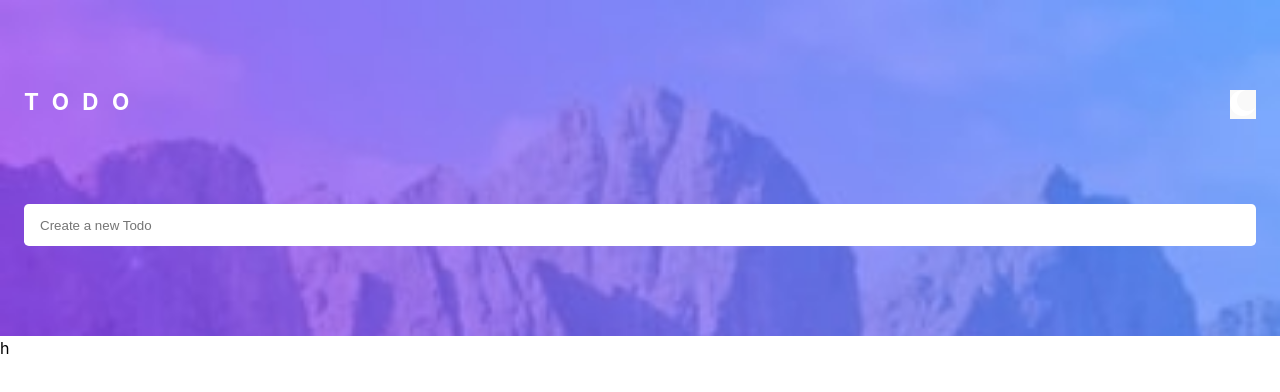
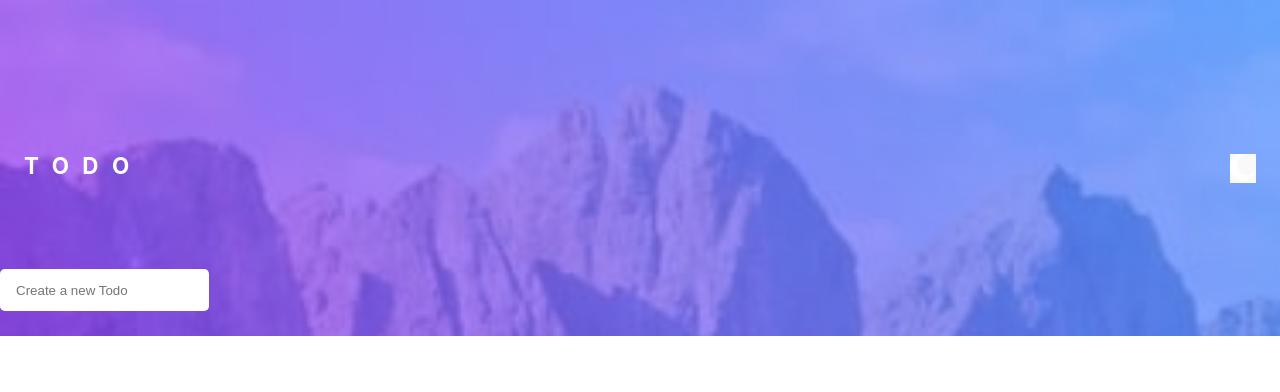
Before and after one commit to IdrisDY/TODO-App, a React (Vite) app: page / in a window 1280 px wide. Shown: the top 392 px of the page. Built offline with nearby package versions, Linux system fonts and the light colour scheme.

Commit message:
to fix toggletheme todo

```diff
--- a/src/App.css
+++ b/src/App.css
@@ -29,7 +29,7 @@ flex-direction: column;
 
 }
 .todo-bottom{
-  height: 100%;
+  height: 70vh;
 }
 .todo-top-toggle{
   display: flex;
@@ -54,9 +54,15 @@ width: 100%;
 }
 .todo-content{
   position: absolute;
-  top: 70%;
+
 }
 .todo-main{
   background:black;
   color: white;
 }
+.todo-inp-container{
+  position: absolute;
+  top: 30%;
+  display: flex;
+  justify-self: center;
+}
--- a/src/Components/createTodo.jsx
+++ b/src/Components/createTodo.jsx
@@ -51,7 +51,7 @@ setNom('')
 
 
   return (
-   <>
+   <div className='todo-inp-container'>
     <div className= 'input-content'>
 
 
@@ -65,7 +65,7 @@ setNom('')
     }
 </div>
 
-    </>
+    </div>
   )
 }
 
--- a/src/Components/mainTodo.jsx
+++ b/src/Components/mainTodo.jsx
@@ -7,10 +7,10 @@ import Todos from './createTodo'
 import { Todo } from './Todo'
 export const MainTodo = () => {
    const [theme, setTheme] = useState('light')
-   const [changeImg , setChangeImg]  = useState(false)
+
    const Styleddiv = styled.div`
-      color:${props=>props.theme.color};
-   background-color:${props=>props.theme.background};
+      ${'' /* color:${props=>props.theme.color};
+   background-color:${props=>props.theme.background}; */}
    `;
    const Topdiv = styled.div`
    background-image: url(${props=>props.theme.mobgimage}) ;
@@ -31,13 +31,14 @@ export const MainTodo = () => {
 <button onClick ={handleTheme} > <img src= {theme==='light'?moon:sun} alt='toggle dark/light theme' />
 </button>
     </div>
- <Todos  />
+
     </Topdiv>
 
 
 <Styleddiv className='todo-bottom'>
-h
+<Todos  />
 </Styleddiv>
+
 
     </div>
     </ThemeProvider>
```
